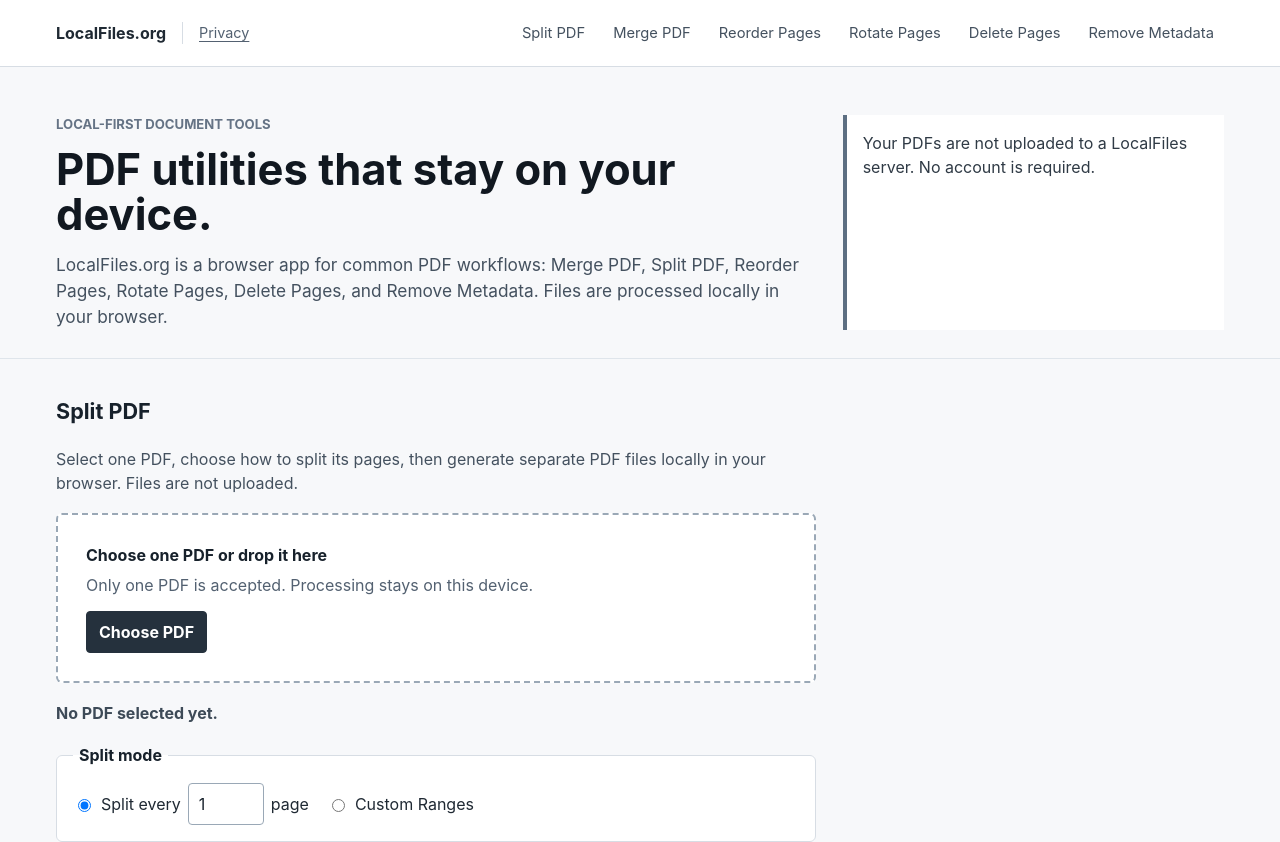
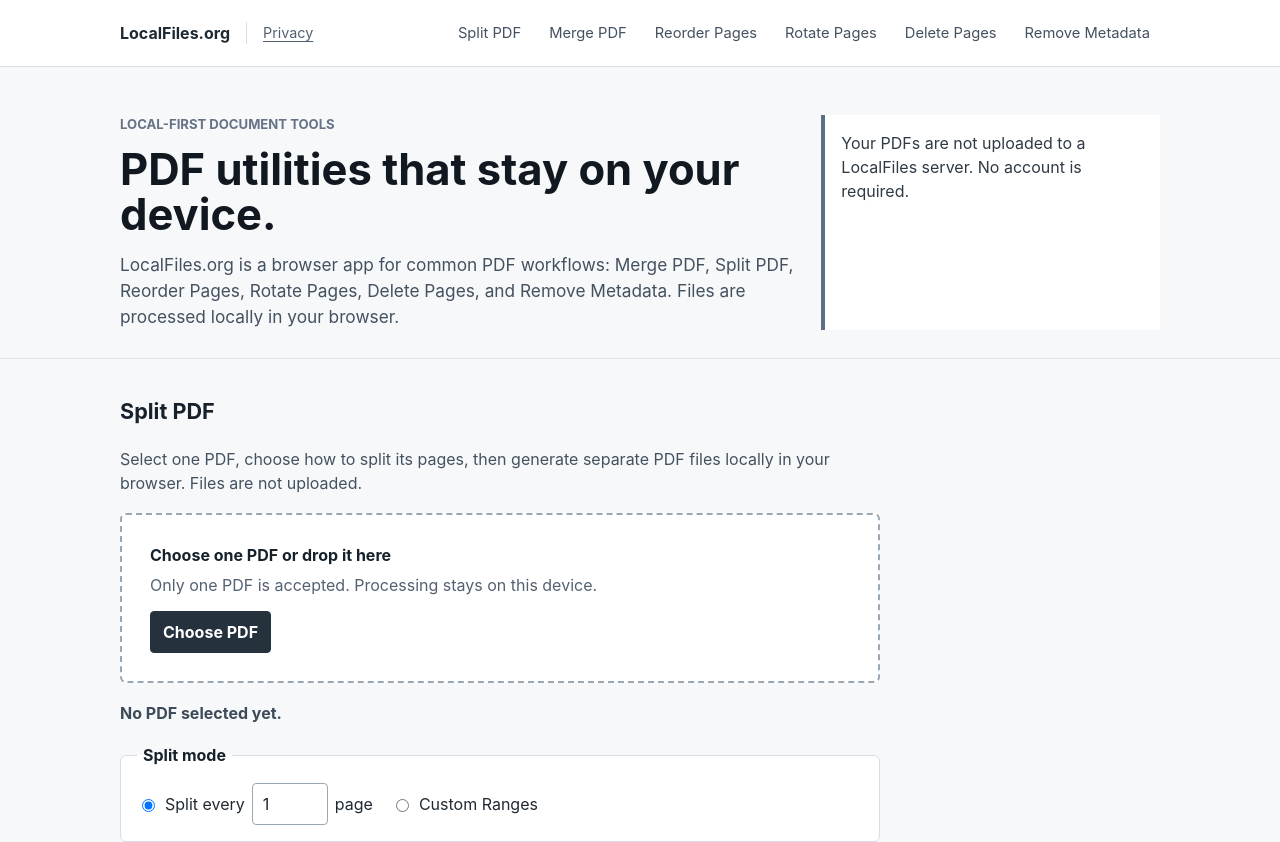
Before and after one commit to cfarmlett/LocalFiles, a React (Vite) app in the folder apps/web/: page / in a window 1280 px wide. Shown: the top 842 px of the page. Built offline with nearby package versions, Linux system fonts and the light colour scheme.

Commit message:
feat(ux-007b): align shell content to a shared rail

```diff
--- a/apps/web/src/App.tsx
+++ b/apps/web/src/App.tsx
@@ -89,6 +89,7 @@
   return (
     <main className="app-shell">
       <header className="topbar">
+        <div className="topbar__inner">
           <div className="topbar__identity">
             <a
               aria-current={activeSection === "home" ? "page" : undefined}
@@ -119,6 +120,7 @@
               </a>
             ))}
           </nav>
+        </div>
       </header>
 
       <div className="hero" id="home">
--- a/apps/web/src/styles.css
+++ b/apps/web/src/styles.css
@@ -1,4 +1,6 @@
 :root {
+  --shell-rail-gutter: clamp(20px, 5vw, 56px);
+  --shell-rail-width: 1040px;
   color: #1f2933;
   background: #f7f8fa;
   font-family:
@@ -48,16 +50,24 @@
 }
 
 .topbar {
-  align-items: center;
   background: #ffffff;
   border-bottom: 1px solid #d7dde4;
+  padding-block: 16px;
+  position: sticky;
+  top: 0;
+  z-index: 1;
+}
+
+.topbar__inner {
+  align-items: center;
   display: flex;
   gap: 24px;
   justify-content: space-between;
-  padding: 16px clamp(20px, 5vw, 56px);
-  position: sticky;
-  top: 0;
-  z-index: 1;
+  margin-inline: auto;
+  width: min(
+    calc(100% - (var(--shell-rail-gutter) * 2)),
+    var(--shell-rail-width)
+  );
 }
 
 .topbar__identity {
@@ -112,8 +122,13 @@
   display: grid;
   gap: 24px;
   grid-template-columns: minmax(0, 1.6fr) minmax(260px, 0.8fr);
-  padding: 48px clamp(20px, 5vw, 56px) 28px;
+  margin-inline: auto;
+  padding-block: 48px 28px;
   scroll-margin-top: 5rem;
+  width: min(
+    calc(100% - (var(--shell-rail-gutter) * 2)),
+    var(--shell-rail-width)
+  );
 }
 
 .eyebrow {
@@ -164,7 +179,12 @@
 .current-section {
   color: #536171;
   font-size: 0.9rem;
-  padding: 0 clamp(20px, 5vw, 56px) 20px;
+  margin-inline: auto;
+  padding-bottom: 20px;
+  width: min(
+    calc(100% - (var(--shell-rail-gutter) * 2)),
+    var(--shell-rail-width)
+  );
 }
 
 .visually-hidden {
@@ -182,12 +202,17 @@
 
 .section {
   border-top: 1px solid #dfe5eb;
-  padding: 36px clamp(20px, 5vw, 56px);
+  padding-block: 36px;
   scroll-margin-top: 5rem;
 }
 
 .section__inner {
+  margin-inline: auto;
   max-width: 1040px;
+  width: min(
+    calc(100% - (var(--shell-rail-gutter) * 2)),
+    var(--shell-rail-width)
+  );
 }
 
 .placeholder-panel {
@@ -618,7 +643,7 @@
 }
 
 @media (max-width: 760px) {
-  .topbar {
+  .topbar__inner {
     align-items: flex-start;
     flex-direction: column;
     gap: 16px;
```
Lines whose indentation alone changed are shown as unchanged.
